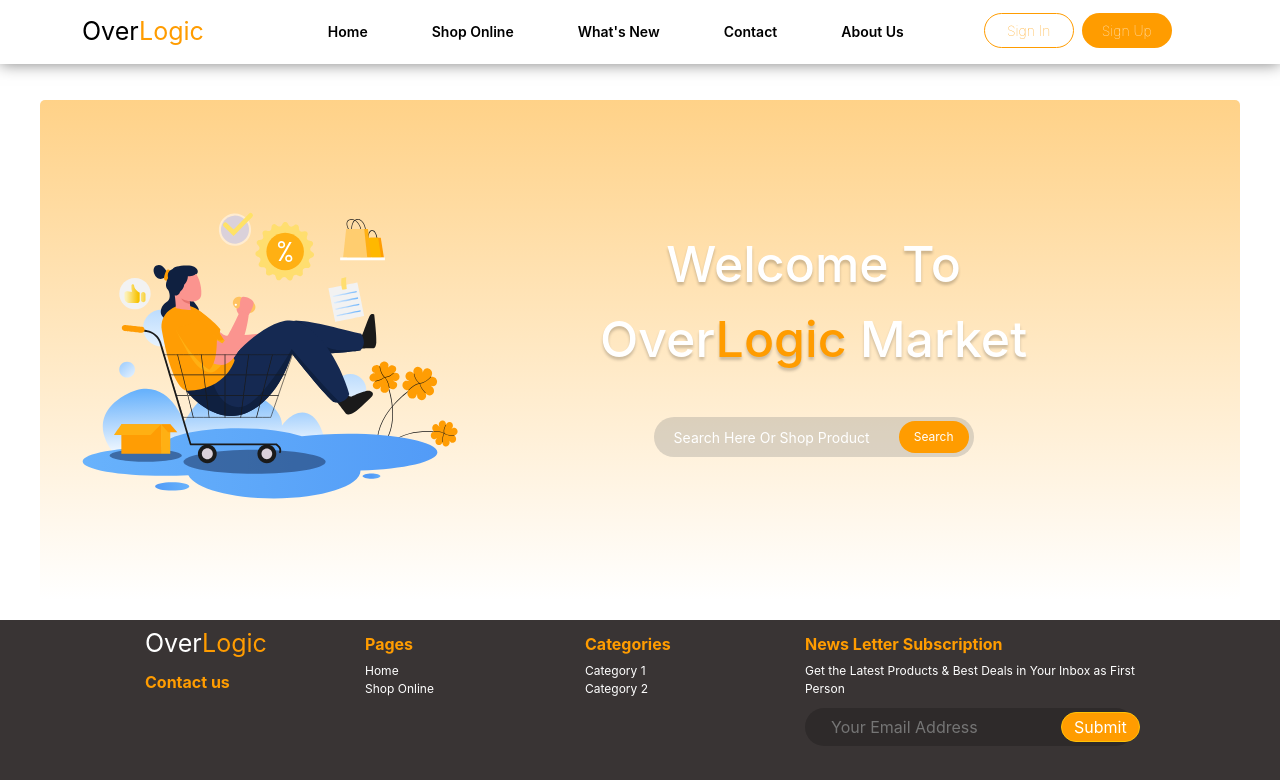
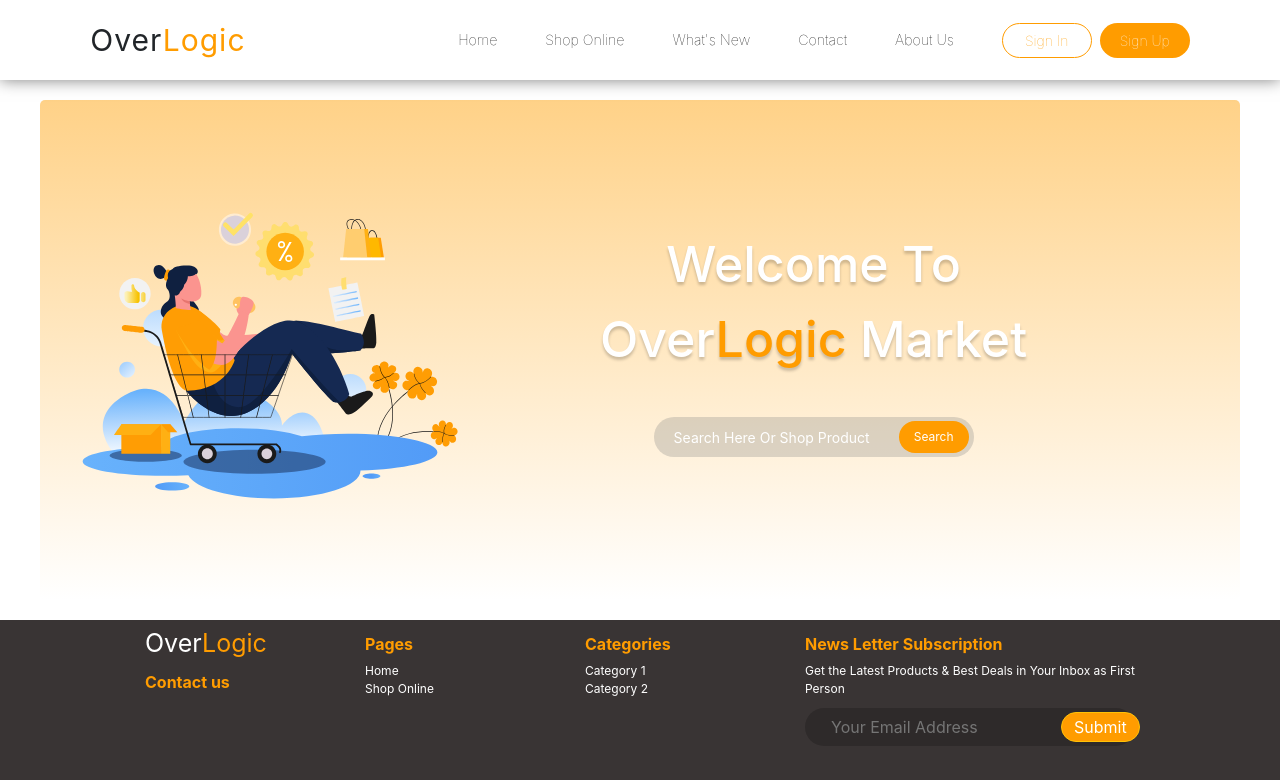
Before and after one commit to FJR-Overlogic/nextts-ovlomarket, a Next.js app: page / in a window 1280 px wide. Shown: the top 780 px of the page. Built offline with nearby package versions, Linux system fonts and the light colour scheme.

Commit message:
Add: animation on navbar

```diff
--- a/src/components/layouts/navbar/navbar.module.css
+++ b/src/components/layouts/navbar/navbar.module.css
@@ -1,16 +1,52 @@
 .nav-box {
   background-color: white;
-  margin-bottom: 70px;
   box-shadow: 0px 0px 15px rgba(0, 0, 0, 0.5);
+  display: flex;
+  justify-content: space-around;
+  align-items: center;
+  height: 80px;
 }
 
-.li-navbar {
-  color: black;
-  font-size: 14px;
+.title-navbar {
+  font-size: 30px;
+  margin: auto;
+  letter-spacing: 1px;
 }
 
-.li-navbar:hover {
+.nav-box ul {
+  margin: auto;
+  display: flex;
+  list-style: none;
+  align-items: center;
+}
+
+.li-navbar-text {
+  color: black;
+  font-size: 0.89rem;
+  text-decoration: none;
+  font-weight: 100;
+  position: relative;
+}
+
+.li-navbar-text::after {
+  content: "";
+  position: absolute;
+  width: 100%;
+  height: 2px;
+  background-color: transparent;
+  bottom: -2px;
+  left: 0;
+  transform: scaleX(0);
+  transition: transform 0.3s ease, background-color 0.3s ease;
+}
+
+.li-navbar-text:hover {
   color: #ff9c00;
+}
+
+.li-navbar-text:hover::after {
+  transform: scaleX(0.5);
+  background-color: #ff9c00;
 }
 
 .sign-up-box {
@@ -54,3 +90,160 @@
 .sign-up-box:hover {
   color: white;
 }
+
+/* =============================================================================== */
+
+/* responsive */
+
+@media (max-width: 1090px) {
+  .nav-box {
+    justify-content: space-between;
+    padding-left: 30px;
+    padding-right: 10px;
+  }
+
+  .title-navbar.visible {
+    margin: 0;
+    color: rgb(231, 231, 231);
+  }
+
+  .title-navbar.hidden {
+    margin: 0;
+    color: black;
+  }
+
+  .nav-box ul {
+    padding-top: 120px;
+    width: 80%;
+    position: absolute;
+    flex-direction: column;
+    align-items: start;
+    height: 100vh;
+    top: 0;
+    left: 0;
+    background-color: #060606ad;
+    backdrop-filter: blur(10px);
+    transition: all 1s;
+    z-index: -1;
+  }
+
+  .li-navbar-text {
+    color: white;
+    font-size: 16px;
+  }
+
+  .li-navbar-text:hover::after {
+    transform: scaleX(1);
+  }
+
+  .sign-box {
+    position: absolute;
+    justify-content: end;
+    width: 90%;
+    top: 0;
+    margin-top: 25px;
+  }
+
+  .sign-up-box {
+    color: rgb(231, 231, 231);
+    background-color: #ffb237d1;
+  }
+
+  .sign-in-box {
+    border: 1px solid rgba(255, 255, 255, 0.479);
+    background-color: #ff9d0045;
+    color: white;
+  }
+
+  .sign-in-box:hover {
+    color: white;
+    background-color: #ffb237d1;
+  }
+
+  .sign-in-box:hover + .sign-up-box {
+    border: 1px solid rgba(255, 255, 255, 0.479);
+    background-color: #ff9d0045;
+    color: white;
+  }
+
+  .sign-up-box:hover {
+    color: white;
+  }
+
+  /* ========================================== */
+  /* menu */
+
+  .nav-box ul.visible {
+    transform: translateX(0);
+  }
+
+  .nav-box ul.hidden {
+    transform: translateX(-100%);
+  }
+
+  .top-menu {
+    width: 100%;
+    position: absolute;
+    top: 0;
+    height: 100px;
+    left: 0;
+    z-index: -1;
+  }
+
+  .burger-menu {
+    height: 50%;
+    width: 4em;
+    display: flex;
+    flex-direction: column;
+    align-items: center;
+    justify-content: space-evenly;
+    cursor: pointer;
+  }
+
+  .burger-bar {
+    width: 2em;
+    height: 0.3em;
+    background-color: #ff9c00;
+    border-radius: 0.5em;
+  }
+
+  .burger-bar.clicked:nth-child(1) {
+    transform: rotate(45deg) translate(0.5em, 0.5em);
+    transition: ease-out 0.5s;
+  }
+  .burger-bar.clicked:nth-child(2) {
+    transform: scale(0.1);
+    transition: ease-out 0.5s;
+  }
+  .burger-bar.clicked:nth-child(3) {
+    transform: rotate(135deg) translate(-0.5em, 0.5em);
+    transition: ease-out 0.5s;
+  }
+
+  .burger-bar.unclicked {
+    transform: rotate(0) translate(0);
+    transition: cubic-bezier(0.175, 0.885, 0.32, 1.275) 0.5s;
+  }
+}
+
+@media (max-width: 768px) {
+  .sign-box {
+    position: absolute;
+    width: 90%;
+    top: 0;
+    margin-top: 90px;
+    width: 180px;
+    font-size: 12px;
+  }
+
+  .sign-in-box {
+    font-size: 12px;
+  }
+  .sign-up-box {
+    font-size: 12px;
+  }
+
+  .nav-box ul {
+    padding-top: 160px;
+  }
+}
--- a/src/components/layouts/navbar/navbar.tsx
+++ b/src/components/layouts/navbar/navbar.tsx
@@ -1,21 +1,18 @@
 import Link from "next/link";
 import styles from "./navbar.module.css";
+import { useState } from "react";
 
 export default function Navbar() {
+  const [isMenuClicked, setIsMenuClicked] = useState(false);
+
+  const updateMenu = () => {
+    setIsMenuClicked(!isMenuClicked);
+  };
+
   return (
-    <nav className={`navbar navbar-expand-lg p-2 fixed-top ${styles["nav-box"]}`}>
-      <div
-        className="container"
-        style={{
-          fontSize: "28px",
-        }}
-      >
-        <div
-          className="navbar-brand"
-          style={{
-            fontSize: "25px",
-          }}
-        >
+    <div>
+      <nav className={`${styles["nav-box"]} fixed-top`}>
+        <div className={`${styles["title-navbar"]} ${isMenuClicked ? styles.visible : styles.hidden}`}>
           Over
           <span
             style={{
@@ -25,43 +22,38 @@ export default function Navbar() {
             Logic
           </span>
         </div>
-        <button className="navbar-toggler" type="button" data-bs-toggle="collapse" data-bs-target="#navbarNav" aria-controls="navbarNav" aria-expanded="false" aria-label="Toggle navigation">
-          <span className="navbar-toggler-icon"></span>
-        </button>
-        <div
-          className="collapse navbar-collapse"
-          id="navbarNav"
-          style={{
-            marginLeft: "100px",
-          }}
-        >
-          <ul className="navbar-nav gap-5 fw-semibold">
-            <li className="nav-item">
-              <Link className="nav-link" aria-current="page" href="#">
-                <div className={`${styles["li-navbar"]}`}>Home</div>
+        <div className={styles["burger-menu"]} onClick={updateMenu}>
+          <div className={`${styles["burger-bar"]} ${isMenuClicked ? styles.clicked : styles.unclicked}`}></div>
+          <div className={`${styles["burger-bar"]} ${isMenuClicked ? styles.clicked : styles.unclicked}`}></div>
+          <div className={`${styles["burger-bar"]} ${isMenuClicked ? styles.clicked : styles.unclicked}`}></div>
+        </div>
+        <ul className={`fw-semibold text-center gap-5 ${isMenuClicked ? styles.visible : styles.hidden}`}>
+          <li>
+            <Link className="text-decoration-none" href="#">
+              <div className={`${styles["li-navbar-text"]}`}>Home</div>
             </Link>
           </li>
-            <li className="nav-item">
-              <Link className="nav-link" href="#">
-                <div className={`${styles["li-navbar"]}`}>Shop Online</div>
+          <li>
+            <Link className="text-decoration-none" href="#">
+              <div className={`${styles["li-navbar-text"]}`}>Shop Online</div>
             </Link>
           </li>
-            <li className="nav-item">
-              <Link className="nav-link" href="#">
-                <div className={`${styles["li-navbar"]}`}>What's New</div>
+          <li>
+            <Link className="text-decoration-none" href="#">
+              <div className={`${styles["li-navbar-text"]}`}>What's New</div>
             </Link>
           </li>
-            <li className="nav-item">
-              <Link className="nav-link" href="#">
-                <div className={`${styles["li-navbar"]}`}>Contact</div>
+          <li>
+            <Link className="text-decoration-none" href="#">
+              <div className={`${styles["li-navbar-text"]}`}>Contact</div>
             </Link>
           </li>
-            <li className="nav-item">
-              <Link className="nav-link" href="#">
-                <div className={`${styles["li-navbar"]}`}>About Us</div>
+          <li>
+            <Link className="text-decoration-none" href="#">
+              <div className={`${styles["li-navbar-text"]}`}>About Us</div>
             </Link>
           </li>
-            <div className={`d-flex ms-4 ${styles["sign-box"]}`}>
+          <div className={`d-flex ${styles["sign-box"]}`}>
             <Link className={`nav-link ${styles["sign-in-box"]}`} href="#">
               Sign In
             </Link>
@@ -70,8 +62,7 @@ export default function Navbar() {
             </Link>
           </div>
         </ul>
+      </nav>
     </div>
-      </div>
-    </nav>
   );
 }
```
Lines whose indentation alone changed are shown as unchanged.
